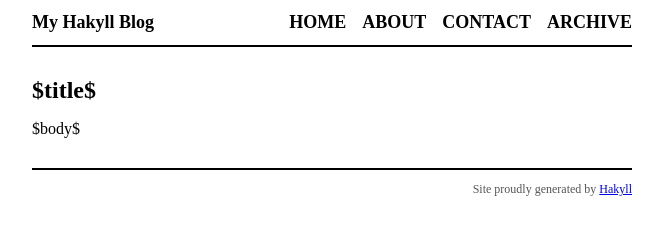
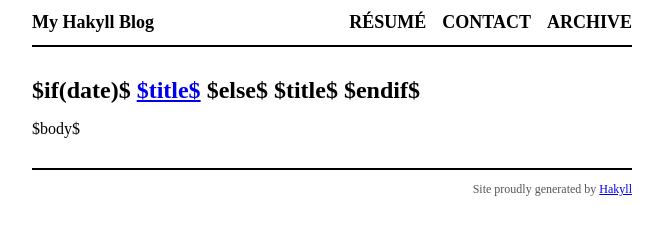
Before and after one commit to sevcsik/sevdev.hu, a plain HTML site: page templates/default.html in a window 1280 px wide. Shown: the whole page, without its empty margins (308-971 px from the left). Drawn offline with Linux system fonts and the light colour scheme.

Commit message:
template fixes

```diff
--- a/templates/default.html
+++ b/templates/default.html
@@ -1,10 +1,8 @@
-<?xml version="1.0" encoding="UTF-8"?>
-<!DOCTYPE html PUBLIC "-//W3C//DTD XHTML 1.0 Strict//EN"
-"http://www.w3.org/TR/xhtml1/DTD/xhtml1-strict.dtd">
-<html xmlns="http://www.w3.org/1999/xhtml" xml:lang="en" lang="en">
+<!doctype html>
+<html lang="en">
     <head>
-        <meta http-equiv="Content-Type" content="text/html; charset=UTF-8" />
-        <title>My Hakyll Blog - $title$</title>
+		<meta charset="utf-8">
+        <title>Mr. Sevcsik - $title$</title>
         <link rel="stylesheet" type="text/css" href="/css/default.css" />
     </head>
     <body>
@@ -12,16 +10,21 @@
             <div id="logo">
                 <a href="/">My Hakyll Blog</a>
             </div>
-            <div id="navigation">
-                <a href="/">Home</a>
-                <a href="/about.html">About</a>
+            <nav id="navigation">
+                <a href="/resume">Résumé</a>
                 <a href="/contact.html">Contact</a>
                 <a href="/archive.html">Archive</a>
-            </div>
+            </nav>
         </div>
 
         <div id="content">
-            <h1>$title$</h1>
+            <h1>
+				$if(date)$
+					<a href="$url$">$title$</a>
+				$else$
+					$title$
+				$endif$
+			</h1>
 
             $body$
         </div>
```
Also changed, not shown: templates/post.html (+3 -2 lines), 1 other file.
